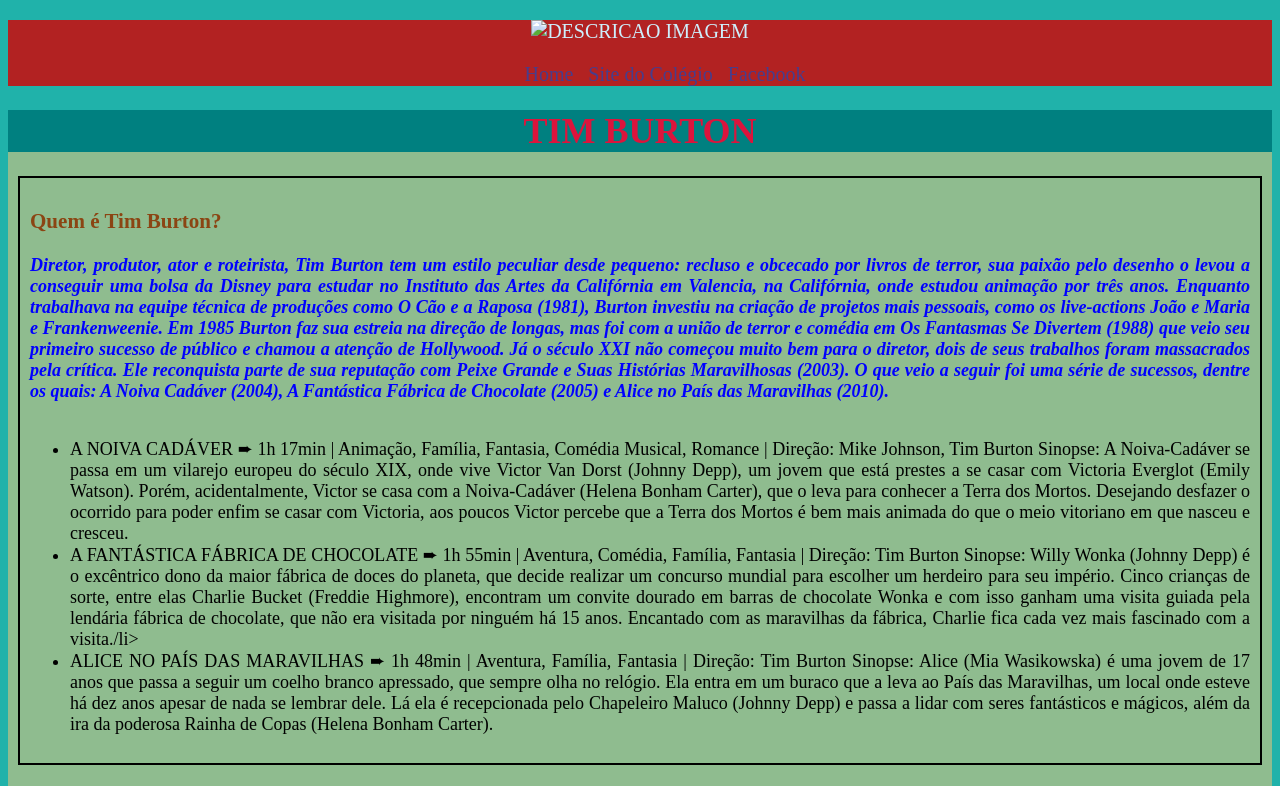
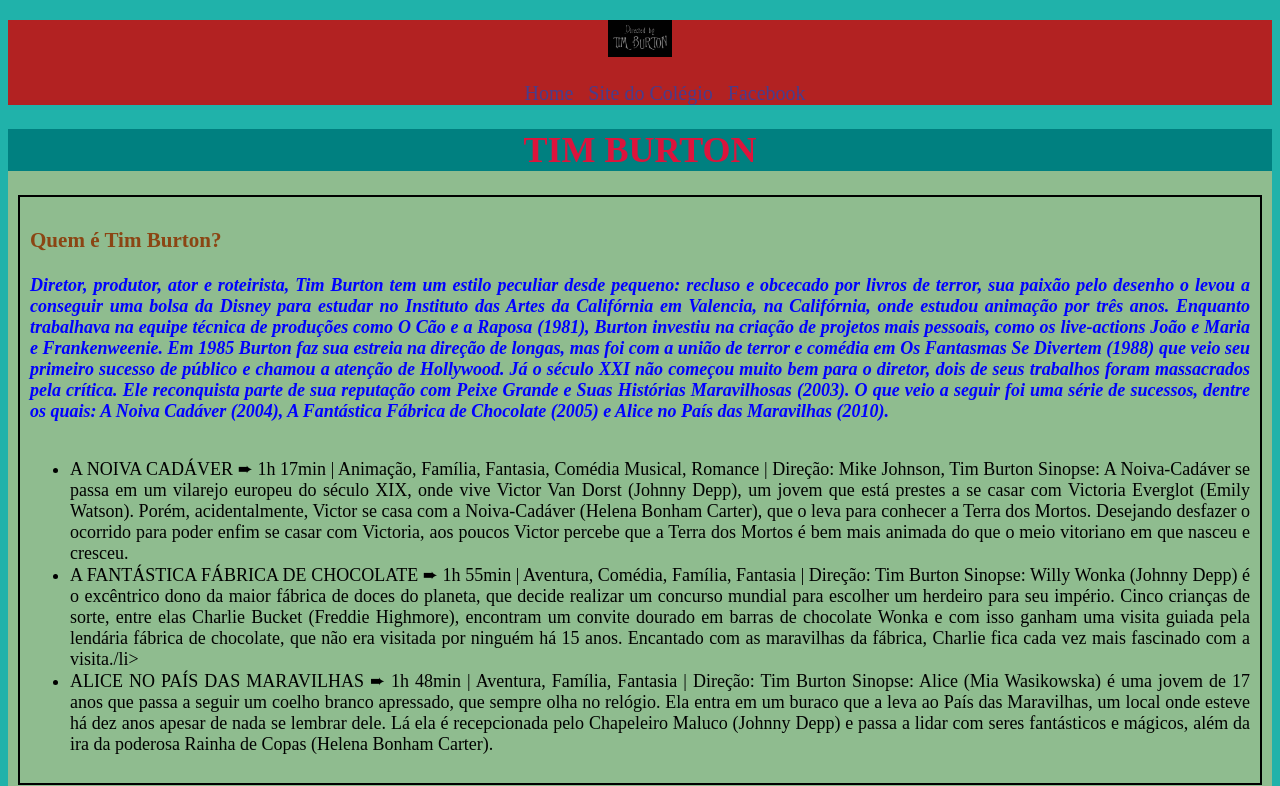
Before and after one commit to fatimatoledo1234/p-gina-html, a plain HTML site: page index.html in a window 1280 px wide. Shown: the top 786 px of the page. Drawn offline with Linux system fonts and the light colour scheme; a script that the page names is missing.

Commit message:
update index.html a

```diff
--- a/index.html
+++ b/index.html
@@ -9,7 +9,7 @@
   <script src='main.js'></script>
 </head>
 <body>
-  <header><p><img id="TITULOIMAGEM" src="logo.jpeg" alt="DESCRICAO IMAGEM"></p>
+  <header><p><img id="TITULOIMAGEM" src="03f4bd3582790cfd44c4bbd3e750ee89.jpg" alt="DESCRICAO IMAGEM"></p>
     <nav>
       <ul id="lista01">
         <li><a target="_blank" href="index.html">Home</li>
```
